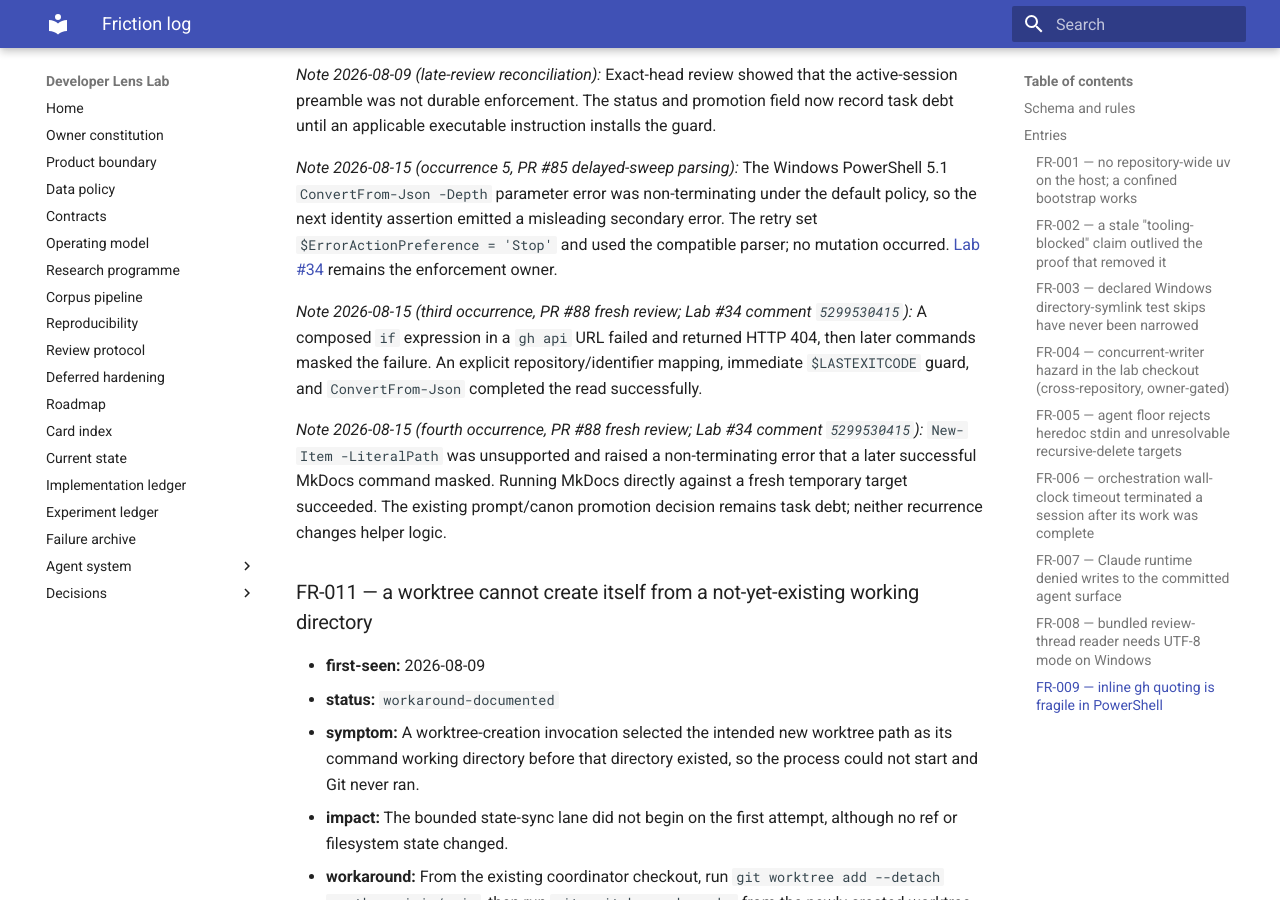
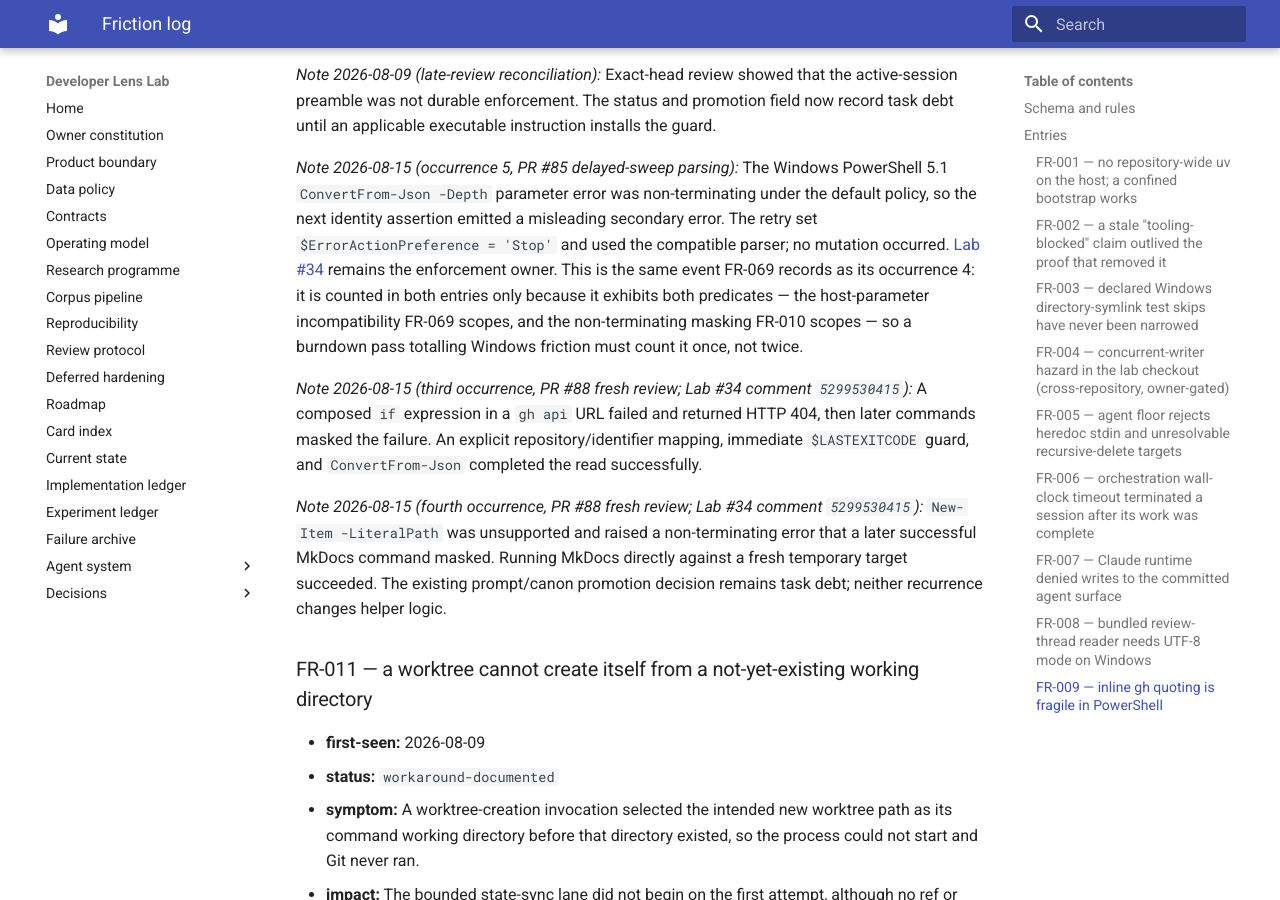
Before and after one commit to Chris0Jeky/developer-lens-lab, an MkDocs documentation site: the page built from docs/agent-system/FRICTION_LOG.md, in a window 1280 px wide and 900 px high, scrolled down 15937 px. Built offline with MkDocs 1.6.1 and Material for MkDocs 9.7.7, drawn with Linux system fonts in a browser that asks for light colours; some of the changed text lies outside the part shown.

Commit message:
docs: cross-reference the double-counted occurrence and pin note-ordinal order
Review fix round. The 2026-08-15 PowerShell parameter event is recorded
as an independent occurrence in both FR-010 and FR-069; each entry's
prose is true, but the log's adjacent classify-once precedent means a
burndown pass would otherwise total it twice. Name the shared event in
FR-010's note and say why both counts include it. Also state the note
ordinal convention once in the schema table, since ordinals are
assignment order while enumerations stay chronological.

Claude-Session: https://claude.ai/code/session_011zPqcb81o5S6fuzzCqdhvm

```diff
--- a/docs/agent-system/FRICTION_LOG.md
+++ b/docs/agent-system/FRICTION_LOG.md
@@ -33,7 +33,7 @@ Each entry carries exactly these fields:
 | `symptom` | What was observed, factually, without inference. |
 | `impact` | What it costs a session when it happens. |
 | `workaround` | What was actually done instead, or `none`. |
-| `occurrences` | Count plus the dates or artifacts that record them. |
+| `occurrences` | Count plus the dates or artifacts that record them. A dated note's ordinal is its assignment order, not its position in the enumeration, which stays chronological. |
 | `task` | The linked issue, card or owner action — a fully qualified ref for anything cross-repository or human-only. |
 | `promotion` | The enforcement layer chosen, or the recorded reason it stays task debt. |
 
@@ -591,7 +591,10 @@ _Note 2026-08-15 (occurrence 5, PR #85 delayed-sweep parsing):_ The Windows Powe
 `ConvertFrom-Json -Depth` parameter error was non-terminating under the default policy, so the next
 identity assertion emitted a misleading secondary error. The retry set `$ErrorActionPreference = 'Stop'`
 and used the compatible parser; no mutation occurred. [Lab #34](https://github.com/Chris0Jeky/developer-lens-lab/issues/34)
-remains the enforcement owner.
+remains the enforcement owner. This is the same event FR-069 records as its occurrence 4: it is
+counted in both entries only because it exhibits both predicates — the host-parameter
+incompatibility FR-069 scopes, and the non-terminating masking FR-010 scopes — so a burndown pass
+totalling Windows friction must count it once, not twice.
 
 _Note 2026-08-15 (third occurrence, PR #88 fresh review; Lab #34 comment `5299530415`):_ A composed
 `if` expression in a `gh api` URL failed and returned HTTP 404, then later commands masked the
```
